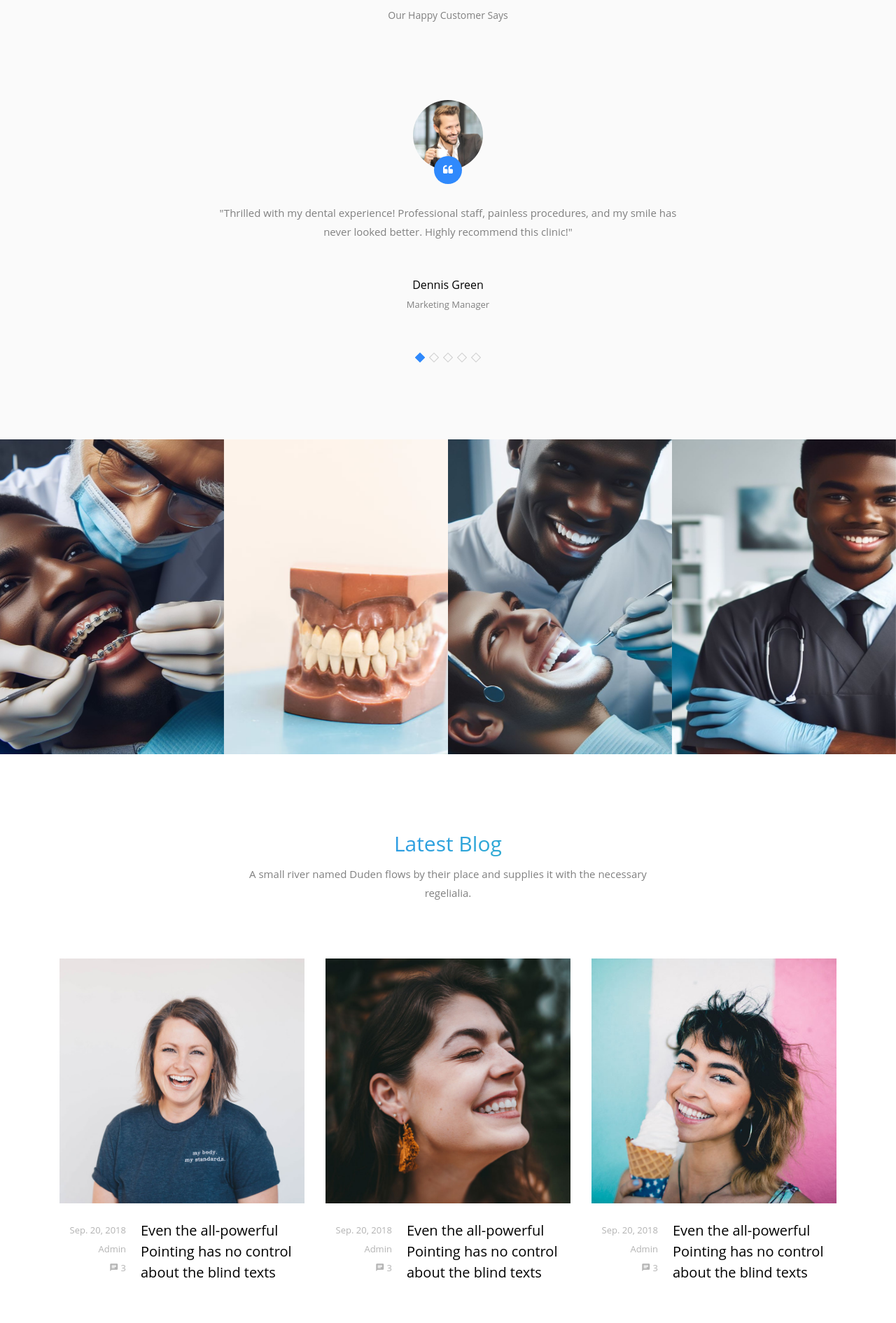
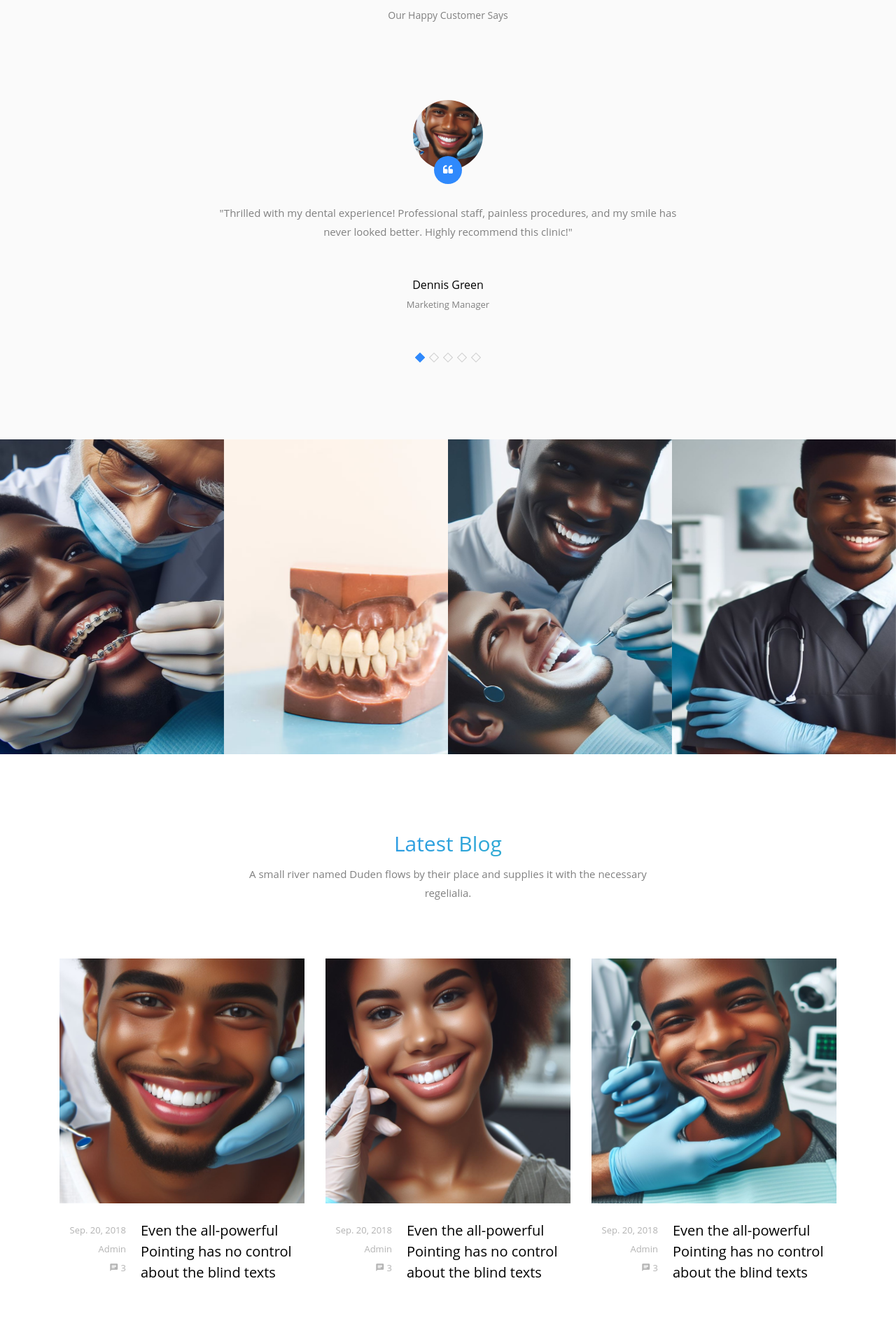
Before and after one commit to wathika-eng/dentalcare-website, a Django app: page / in a window 1280 px wide. Shown: the part 4313-6204 px from the top of the page at 70% size. Run offline with Django 5.2, Linux system fonts and the light colour scheme; some libraries are stand-ins or nearby versions; some web fonts are replaced.

Commit message:
changed my static images

```diff
--- a/dental/templates/dental/contact.html
+++ b/dental/templates/dental/contact.html
@@ -150,7 +150,7 @@
             <div class="ftco-footer-widget mb-4">
               <h2 class="ftco-heading-2">Recent Blog</h2>
               <div class="block-21 mb-4 d-flex">
-                <a class="blog-img mr-4" style="background-image: url('/static/dental/images/image_1.jpg');"></a>
+                <a class="blog-img mr-4" style="background-image: url('/static/dental/images/Den1.jpg');"></a>
                 <div class="text">
                   <h3 class="heading"><a href="#">Even the all-powerful Pointing has no control about</a></h3>
                   <div class="meta">
@@ -161,7 +161,7 @@
                 </div>
               </div>
               <div class="block-21 mb-4 d-flex">
-                <a class="blog-img mr-4" style="background-image: url('/static/dental/images/image_2.jpg');"></a>
+                <a class="blog-img mr-4" style="background-image: url('/static/dental/images/Den2.jpg');"></a>
                 <div class="text">
                   <h3 class="heading"><a href="#">Even the all-powerful Pointing has no control about</a></h3>
                   <div class="meta">
--- a/dental/templates/dental/home.html
+++ b/dental/templates/dental/home.html
@@ -469,7 +469,7 @@
             <div class="carousel-testimony owl-carousel ftco-owl">
               <div class="item">
                 <div class="testimony-wrap p-4 pb-5">
-                  <div class="user-img mb-5" style="background-image: url('/static/dental/images/person_1.jpg');">
+                  <div class="user-img mb-5" style="background-image: url('/static/dental/images/wil1.jpg');">
                     <span class="quote d-flex align-items-center justify-content-center">
                       <i class="icon-quote-left"></i>
                     </span>
@@ -483,7 +483,7 @@
               </div>
               <div class="item">
                 <div class="testimony-wrap p-4 pb-5">
-                  <div class="user-img mb-5" style="background-image: url('/static/dental/images/person_2.jpg');">
+                  <div class="user-img mb-5" style="background-image: url('/static/dental/images/wil2.jpg');">
                     <span class="quote d-flex align-items-center justify-content-center">
                       <i class="icon-quote-left"></i>
                     </span>
@@ -497,7 +497,7 @@
               </div>
               <div class="item">
                 <div class="testimony-wrap p-4 pb-5">
-                  <div class="user-img mb-5" style="background-image: url('/static/dental/images/person_3.jpg');">
+                  <div class="user-img mb-5" style="background-image: url('/static/dental/images/wil3.jpg');">
                     <span class="quote d-flex align-items-center justify-content-center">
                       <i class="icon-quote-left"></i>
                     </span>
@@ -511,7 +511,7 @@
               </div>
               <div class="item">
                 <div class="testimony-wrap p-4 pb-5">
-                  <div class="user-img mb-5" style="background-image: url('/static/dental/images/person_1.jpg');">
+                  <div class="user-img mb-5" style="background-image: url('/static/dental/images/wil1.jpg');">
                     <span class="quote d-flex align-items-center justify-content-center">
                       <i class="icon-quote-left"></i>
                     </span>
@@ -525,7 +525,7 @@
               </div>
               <div class="item">
                 <div class="testimony-wrap p-4 pb-5">
-                  <div class="user-img mb-5" style="background-image: url('/static/dental/images/person_1.jpg');">
+                  <div class="user-img mb-5" style="background-image: url('/static/dental/images/wil4.jpg');">
                     <span class="quote d-flex align-items-center justify-content-center">
                       <i class="icon-quote-left"></i>
                     </span>
@@ -589,7 +589,7 @@
         <div class="row">
           <div class="col-md-4 ftco-animate">
             <div class="blog-entry">
-              <a href="blog-single.html" class="block-20" style="background-image: url('/static/dental/images/image_1.jpg');">
+              <a href="blog-single.html" class="block-20" style="background-image: url('/static/dental/images/Den1.jpg');">
               </a>
               <div class="text d-flex py-4">
                 <div class="meta mb-3">
@@ -605,7 +605,7 @@
           </div>
           <div class="col-md-4 ftco-animate">
             <div class="blog-entry" data-aos-delay="100">
-              <a href="blog-single.html" class="block-20" style="background-image: url('/static/dental/images/image_2.jpg');">
+              <a href="blog-single.html" class="block-20" style="background-image: url('/static/dental/images/Den2.jpg');">
               </a>
               <div class="text d-flex py-4">
                 <div class="meta mb-3">
@@ -621,7 +621,7 @@
           </div>
           <div class="col-md-4 ftco-animate">
             <div class="blog-entry" data-aos-delay="200">
-              <a href="blog-single.html" class="block-20" style="background-image: url('/static/dental/images/image_3.jpg');">
+              <a href="blog-single.html" class="block-20" style="background-image: url('/static/dental/images/Den3.jpg');">
               </a>
               <div class="text d-flex py-4">
                 <div class="meta mb-3">
@@ -728,7 +728,7 @@
             <div class="ftco-footer-widget mb-4">
               <h2 class="ftco-heading-2">Recent Blog</h2>
               <div class="block-21 mb-4 d-flex">
-                <a class="blog-img mr-4" style="background-image: url('/static/dental/images/image_1.jpg');"></a>
+                <a class="blog-img mr-4" style="background-image: url('/static/dental/images/Den1.jpg');"></a>
                 <div class="text">
                   <h3 class="heading"><a href="#">Even the all-powerful Pointing has no control about</a></h3>
                   <div class="meta">
@@ -739,7 +739,7 @@
                 </div>
               </div>
               <div class="block-21 mb-4 d-flex">
-                <a class="blog-img mr-4" style="background-image: url('/static/dental/images/image_2.jpg');"></a>
+                <a class="blog-img mr-4" style="background-image: url('/static/dental/images/Den2.jpg');"></a>
                 <div class="text">
                   <h3 class="heading"><a href="#">Even the all-powerful Pointing has no control about</a></h3>
                   <div class="meta">
--- a/dental/templates/dental/services.html
+++ b/dental/templates/dental/services.html
@@ -319,7 +319,7 @@
             <div class="ftco-footer-widget mb-4">
               <h2 class="ftco-heading-2">Recent Blog</h2>
               <div class="block-21 mb-4 d-flex">
-                <a class="blog-img mr-4" style="background-image: url('/static/dental/images/image_1.jpg');"></a>
+                <a class="blog-img mr-4" style="background-image: url('/static/dental/images/Den1.jpg');"></a>
                 <div class="text">
                   <h3 class="heading"><a href="#">Even the all-powerful Pointing has no control about</a></h3>
                   <div class="meta">
@@ -330,7 +330,7 @@
                 </div>
               </div>
               <div class="block-21 mb-4 d-flex">
-                <a class="blog-img mr-4" style="background-image: url('/static/dental/images/image_2.jpg');"></a>
+                <a class="blog-img mr-4" style="background-image: url('/static/dental/images/Den2.jpg');"></a>
                 <div class="text">
                   <h3 class="heading"><a href="#">Even the all-powerful Pointing has no control about</a></h3>
                   <div class="meta">
```
Also changed, not shown: dental/templates/dental/about.html (+7 -7 lines), dental/static/dental/images/Den1.jpg (added), dental/static/dental/images/Den2.jpg (added), dental/static/dental/images/Den3.jpg (added), dental/static/dental/images/wil1.jpg (added), dental/static/dental/images/wil2.jpg (added), dental/static/dental/images/wil3.jpg (added), dental/static/dental/images/wil4.jpg (added).
